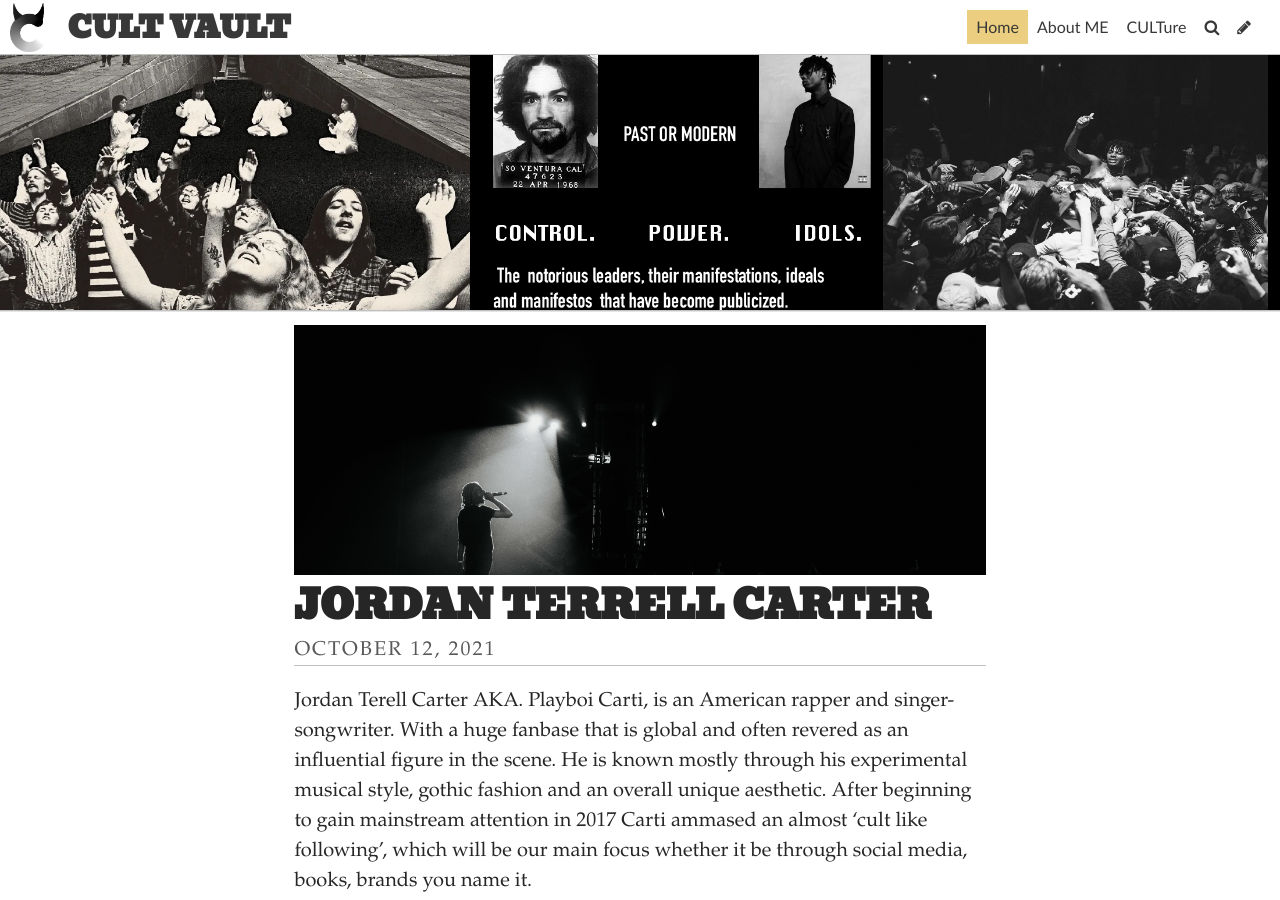
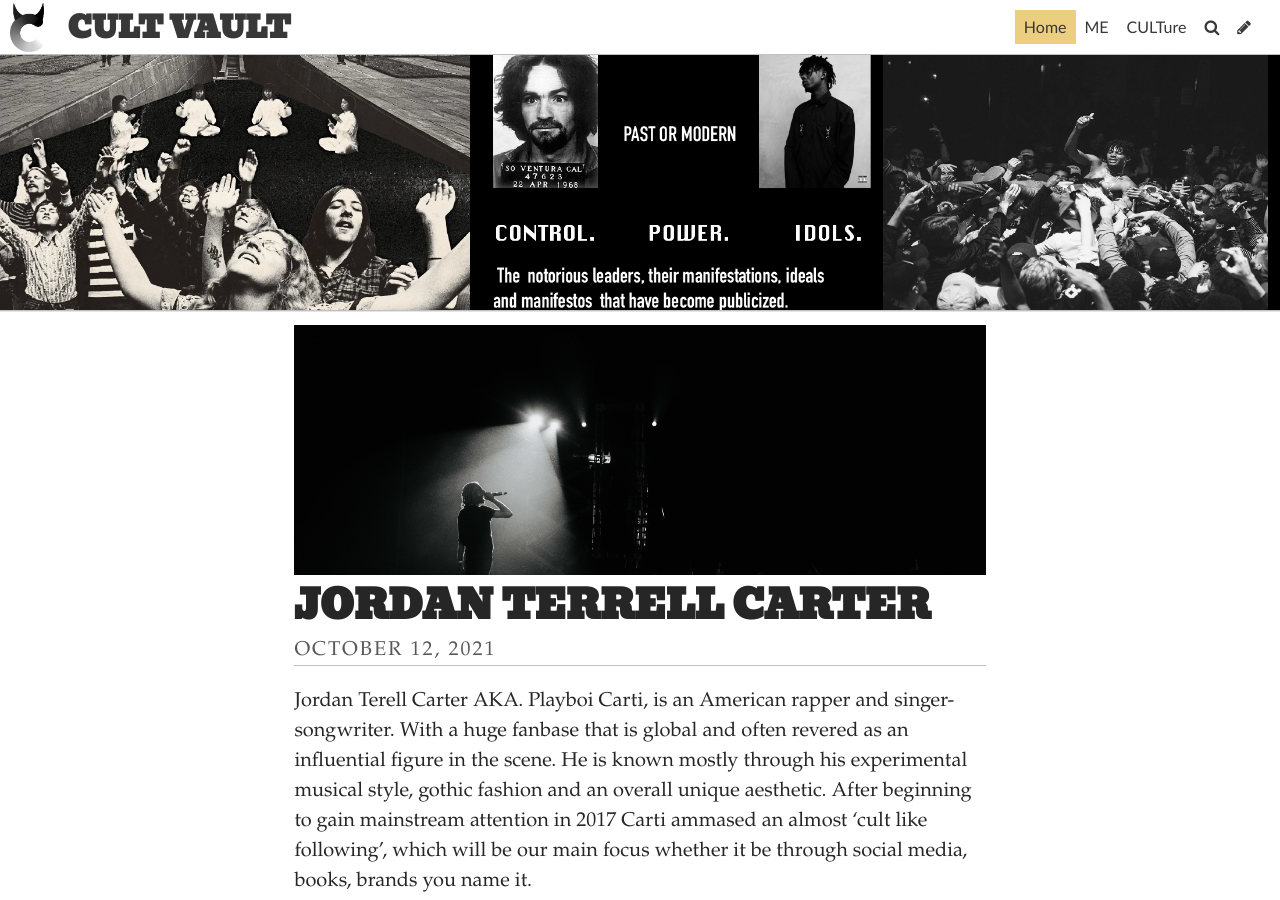
Before and after one commit to Loohwis/Vault, a Jekyll site: the page built from index.html, in a window 1280 px wide and 900 px high. Built offline with Jekyll 4.4.1, drawn with Linux system fonts in a browser that asks for light colours; some web fonts are replaced; the list of posts is cut into pages by our own code.

Commit message:
Update Settings “general”

```diff
--- a/_data/settings.yml
+++ b/_data/settings.yml
@@ -12,5 +12,5 @@
 fixednavbar: false
 upzoom: true
 items:
-  - siteurl: /aboutme/
-    name: About ME
+  - siteurl: /AboutME/
+    name: ME
```
